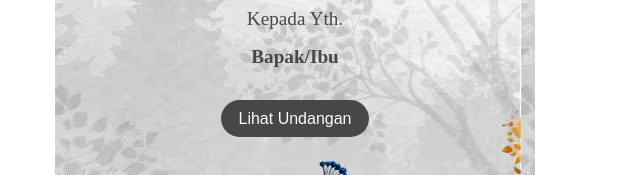
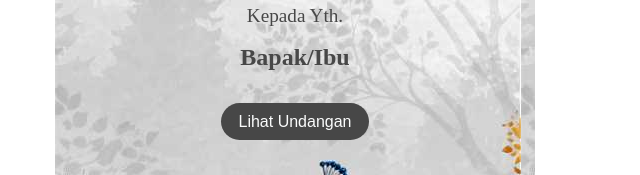
Before and after one commit to Fofredigi16/Wedding-Fadli-Ochi, a plain HTML site: page index.html in a window 1280 px wide. Shown: the part 464-639 px from the top of the page, 345-985 px from the left. Drawn offline with nearby package versions, Linux system fonts and the light colour scheme.

Commit message:
Update style.css

```diff
--- a/style.css
+++ b/style.css
@@ -93,7 +93,7 @@ h1 {
 }
 .kpYt {
   font-family: "Merriweather", serif;
-  margin-bottom: 1rem;
+  margin-bottom: 1.1rem;
   font-weight: 300;
   font-style: normal;
   font-size: 1.2rem;
@@ -104,7 +104,7 @@ h1 {
   font-family: "Merriweather", serif;
   font-weight: bold;
   font-style: normal;
-  font-size: 1.2rem;
+  font-size: 1.5rem;
   margin-top: 0.2rem;
   color: var(--greyblack);
 }
```
